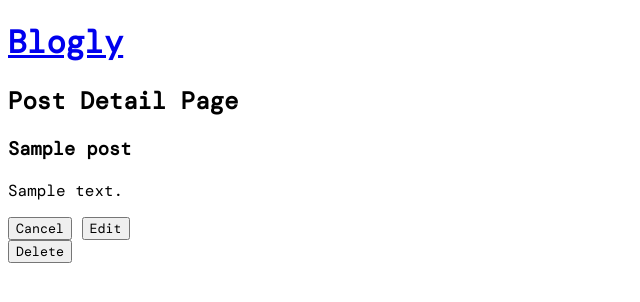
After one commit to patrykwoz/se-exercises, a Flask app: page /posts/1 in a window 1280 px wide. The commit adds this page. Shown: the top 302 px of the page, without its empty margins (0-640 px from the left). Run offline with Flask 3, Linux system fonts and the light colour scheme; tables that the repository leaves empty hold one stand-in row (values such as "Sample post"); some web fonts are replaced.

Commit message:
Finished Blogly Part 2

```diff
--- a/flask-blogly/app.py
+++ b/flask-blogly/app.py
@@ -1,7 +1,7 @@
 """Demo app using SQLAlchemy."""
 
 from flask import Flask, request, redirect, render_template, flash
-from models import db, connect_db, User
+from models import db, connect_db, User, Post
 import pdb
 
 
@@ -50,9 +50,9 @@ def add_user():
 @app.route("/users/<int:user_id>")
 def show_user_details(user_id):
     """Show info on a single user."""
-
+    posts= Post.query.filter_by(user_id=user_id).all()
     user = User.query.get_or_404(user_id)
-    return render_template("detail.html", user=user)
+    return render_template("detail.html", user=user, posts=posts)
 
 @app.route("/users/<int:user_id>/edit")
 def render_edit_user(user_id):
@@ -87,3 +87,66 @@ def delete_user(user_id):
     flash('User deleted successfully!', 'success')
 
     return redirect("/users")
+
+@app.route("/users/<int:user_id>/posts/new")
+def render_new_post(user_id):
+    user = User.query.get_or_404(user_id)
+    return render_template("/new_post.html", user=user)
+
+@app.route("/users/<int:user_id>/posts/new", methods=["POST"])
+def add_post(user_id):
+
+    post_title = request.form.get('post_title')
+    post_content = request.form.get('post_content')
+
+    post = Post(title=post_title, content=post_content, user_id=user_id)
+
+    db.session.add(post)
+    db.session.commit()
+    return redirect(f"/users/{user_id}")
+
+
+@app.route('/users/<int:user_id>/posts/cancel')
+def handle_post_cancel(user_id):
+
+    return redirect(f"/users/{user_id}")
+
+@app.route('/posts/<int:post_id>')
+def render_post_detail(post_id):
+
+    post = Post.query.get_or_404(post_id)
+    user= User.query.get_or_404(post.user_id)
+
+    return render_template('/post_detail.html', post=post, user=user)
+
+@app.route('/posts/<int:post_id>/edit')
+def render_edit_post(post_id):
+    post = Post.query.get_or_404(post_id)
+    return render_template('/edit_post.html', post=post)
+
+@app.route('/posts/<int:post_id>/edit', methods=["POST"])
+def edit_post(post_id):
+
+    post = Post.query.get_or_404(post_id)
+    post.title = request.form.get('post_title')
+    post.content = request.form.get('post_content')
+    user= User.query.get_or_404(post.user_id)
+    db.session.add(post)
+    db.session.commit()
+
+    return redirect(f"/posts/{post_id}")
+
+@app.route('/posts/<int:post_id>/cancel')
+def cancel_edit_post(post_id):
+    return redirect(f"/posts/{post_id}")
+
+
+@app.route("/posts/<int:post_id>/delete", methods=["POST"])
+def delete_post(post_id):
+    post = Post.query.get_or_404(post_id)
+    user_id = post.user_id
+    db.session.delete(post)
+    db.session.commit()
+    flash('Post deleted successfully!', 'success')
+
+    return redirect(f"/users/{user_id}")
--- a/flask-blogly/static/app.css
+++ b/flask-blogly/static/app.css
@@ -6,3 +6,7 @@ img{
     width: 150px;
     height: auto;
 }
+
+.success {
+    color: green;
+}
--- /dev/null
+++ b/flask-blogly/templates/post_detail.html
@@ -0,0 +1,20 @@
+{% extends 'base.html' %}
+
+{% block title %}User Detail{% endblock %}
+
+{% block content %}
+    <h1><a href="/">Blogly</a></h1>
+    <h2>Post Detail Page</h2>
+
+    <div class="post-container">
+        <h3>{{ post.title }}</h3>
+        <p>{{ post.content }}</p>
+        <div class="buttons-container">
+            <a href="/users/{{ user.id }}"><button>Cancel</button></a>
+            <a href="/posts/{{ post.id }}/edit"><button>Edit</button></a>
+            <form action="/posts/{{ post.id }}/delete" method="POST" id="detail_post">
+                <button>Delete</button>
+            </form>
+        </div>
+    </div>
+{% endblock %}
```
Also changed, not shown: flask-blogly/models.py (+21 -3 lines), flask-blogly/seed.py (+12 -4 lines), flask-blogly/templates/detail.html (+13 -0 lines), flask-blogly/templates/edit_post.html (added, +20 -0 lines), flask-blogly/templates/new_post.html (added, +20 -0 lines), flask-blogly/test_flask.py (+15 -1 lines).
